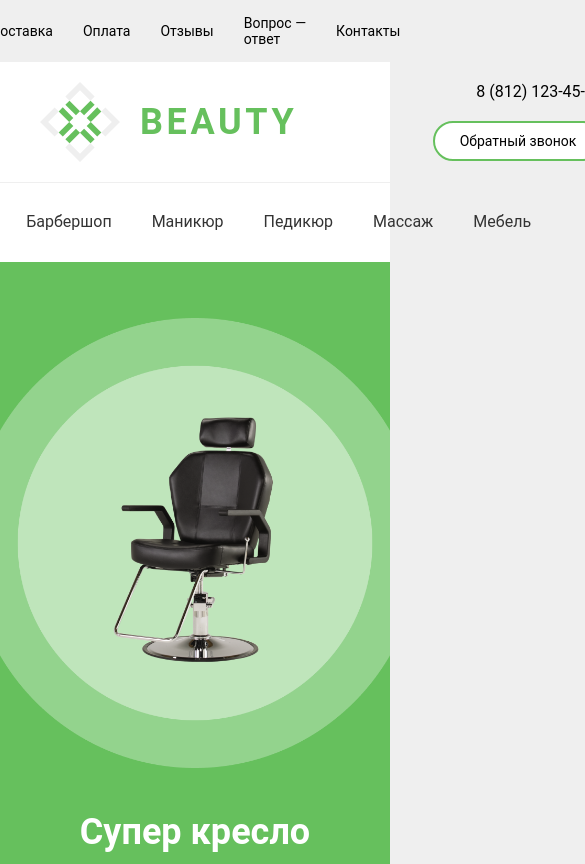
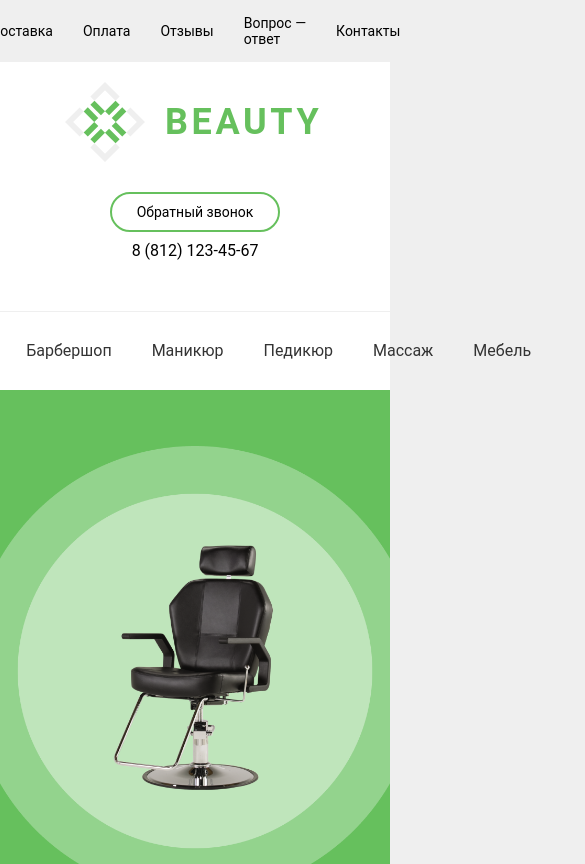
Before and after one commit to SergeyDedikov/itstart-beauty, a plain HTML site: page index.html in a window 390 px wide. Shown: the top 864 px of the page, 585 px wide, since content can reach past the window. Drawn offline with Linux system fonts and the light colour scheme.

Commit message:
feat: adaptive contacts

```diff
--- a/styles/_contacts.sass
+++ b/styles/_contacts.sass
@@ -2,11 +2,13 @@
   @extend %rowCC
   justify-content: flex-end
   justify-self: flex-end
-  flex-wrap: wrap
+  flex-wrap: wrap-reverse
   column-gap: 40px
-  row-gap: 20px
+  row-gap: 10px
+  width: max-content
 
   &_align_center
+    width: auto
     justify-content: center
     justify-self: center
 
@@ -15,3 +17,18 @@
 
     &_size_medium
       font-size: 16px
+
+@media screen and ( max-width: 1024px )
+  .contacts:not(.contacts_align_center)
+    width: min-content
+    justify-content: center
+
+@media screen and ( max-width: 768px )
+  .contacts:not(.contacts_align_center)
+    justify-self: center
+    grid-column: 1 / 4
+    grid-row: 2 / 3
+
+  .contacts_align_center
+    grid-column: 1 / 4
+    grid-row: 3 / 4
--- a/styles/_container.sass
+++ b/styles/_container.sass
@@ -1,15 +1,17 @@
+$size: 20px
+
 .container
   max-width: 1110px
   margin: 0 auto
-  min-height: 20px
+  min-height: $size
 
   &_pos_contacts
-    padding-top: 20px
-    padding-bottom: 20px
+    padding-top: $size
+    padding-bottom: $size
     display: grid
     grid: auto-flow dense / 1fr 30% 1fr
     align-items: center
-    gap: 20px
+    gap: $size * 1.5
 
   &_pos_hero
     height: 100%
@@ -18,12 +20,18 @@
   &_pos_promo
     display: grid
     grid-template-columns: repeat(auto-fill, minmax(460px, 1fr))
-    gap: 30px
+    gap: $size * 1.5
     padding-bottom: 130px
 
 @media screen and ( max-width: 1200px )
   .container
-    margin: 0 40px
+    margin: 0 calc( $size * 2 )
+
+@media screen and ( max-width: 768px )
+  .container_pos_contacts > div, .container_pos_contacts > nav
+    justify-self: center
+    grid-column: 1 / 4
+
 
 @media screen and ( max-width: 720px )
   .container_pos_hero
```
Also changed, not shown: index.css.
